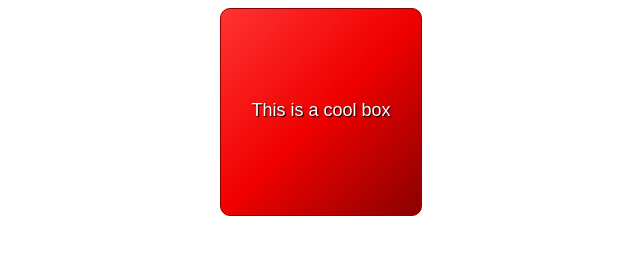
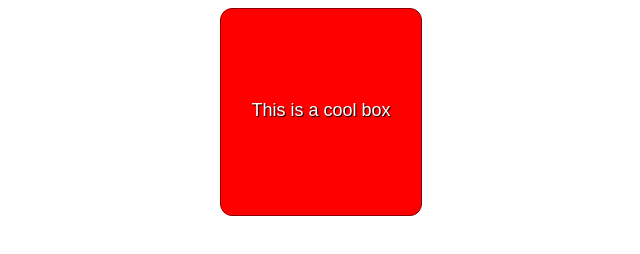
Before and after one commit to NobleRhed/noblerhed.github.io, a plain HTML site: page lab3/part2/index.html in a window 1280 px wide. Shown: the whole page, without its empty margins (319-959 px from the left). Drawn offline with Linux system fonts and the light colour scheme.

Commit message:
Part 2 update - final check before running validate

```diff
--- a/lab3/part2/style.css
+++ b/lab3/part2/style.css
@@ -8,7 +8,7 @@ html {
   width: 200px;
   height: 50px;
   background-color: red;
-  background-image: linear-gradient(to bottom right, rgba(255, 255, 255, 0.2), rgb(182, 1, 1, 0.2), darkred);
+  background-image: linear-gradient(to bottom right, transparent, transparent 30% rgba(105, 1, 1, 0.192), rgb(182, 1, 1, 0.2), darkred);
   margin: 0px auto;
   border: 1px solid darkred;
   justify-content: center;
@@ -18,21 +18,25 @@ html {
   text-align: center;
   font-size: 1.125rem; /* a slight increase to text size so 16 is the default here. If rem is referencing the route element, its 18/16 = 1.125 */
   text-shadow: 1px 1px 1px black;
-
-  border-radius: 10px;
+  border-radius: 12px;
 
   display: block;
 
   box-shadow:
-    3px 3px 3px color(darkred),
-    inset 2px 2px 5px color(rgba(255, 255, 255, 0.377)),
-    inset -2px -2px 5 px color(black)
+    0px 3px 3px color(darkred),
+    inset 0px 2px 5px color(rgba(255, 255, 255, 0.425)),
+    inset 0px -2px 5 px color(rgba(0, 0, 0, 0.521))
     ;
 }
 
+/* added a hover effect so that the button changes when you hold a cursor over it*/
 .clickbut:hover {
   background-color: rgb(139, 0, 0);
   border-color: rgb(255, 255, 255);
   cursor: pointer;
-  background-image: linear-gradient(to bottom right, rgba(255, 255, 255, 0.144), rgba(255, 0, 0, 0.2), rgba(139, 0, 0, ));
 }
+/* after I figured out hover, I found active here reacts when you click. Using transform + translateX and Y to make it look like its being pushed */
+.clickbut:active {
+  box-shadow: inset 0 2px 4px rgb(0, 0, 0, 0.2);
+  transform: translateY(2px) translateX(2px);
+}
```
